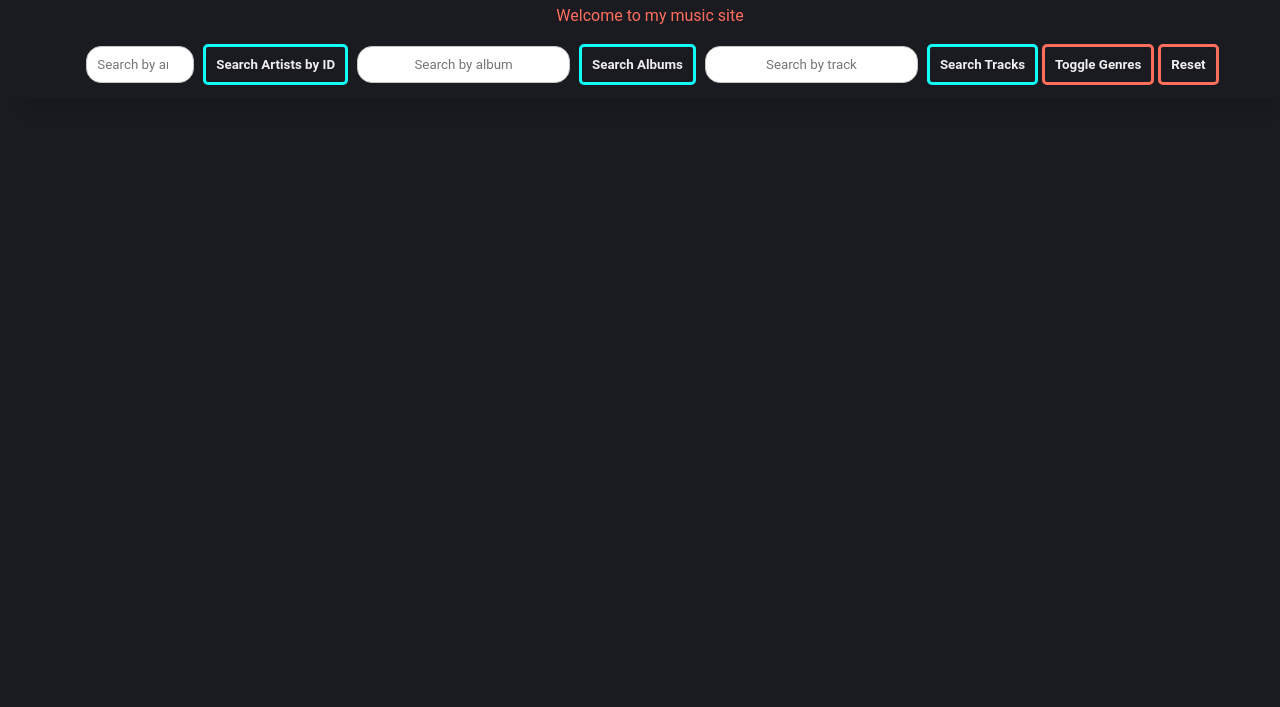
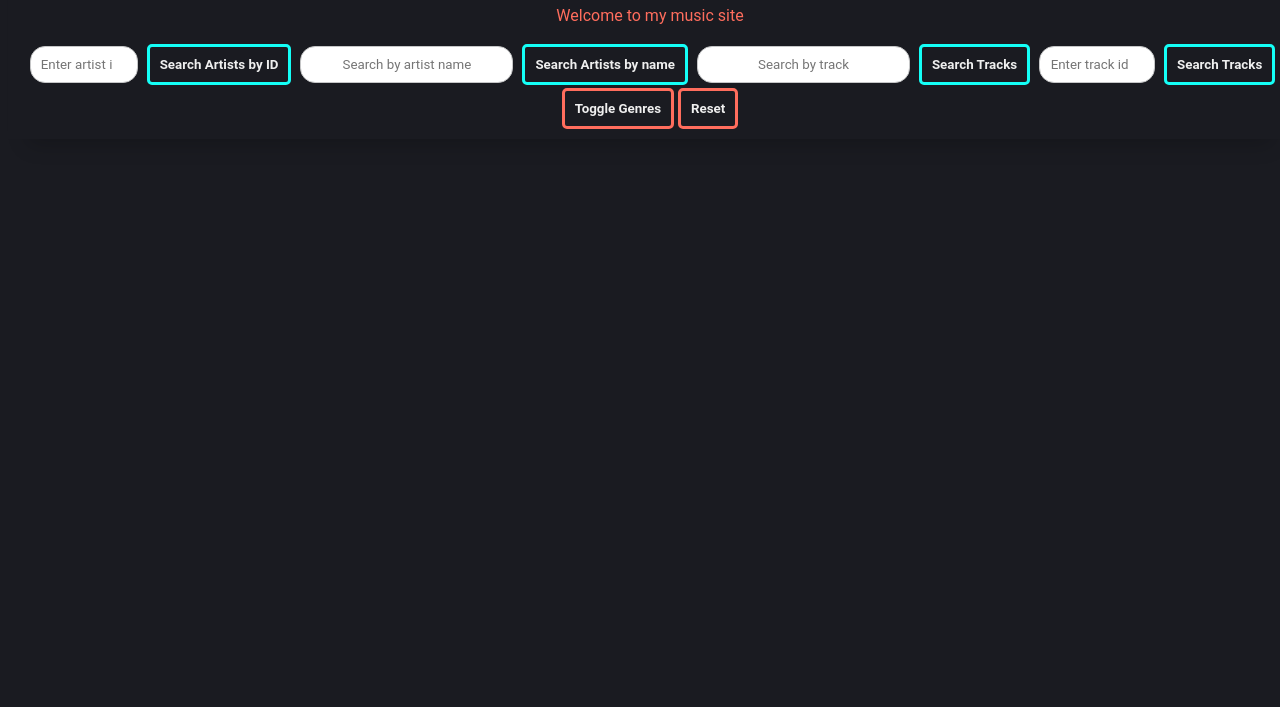
Before and after one commit to Divija1967/se3316-dbharga-lab3, a website: page static/index.html in a window 1280 px wide. Shown: the part 93-800 px from the top of the page. Drawn offline with Linux system fonts and the light colour scheme.

Commit message:
search by ids and by names in seperate search bars

```diff
--- a/static/app.js
+++ b/static/app.js
@@ -1,7 +1,9 @@
 document.getElementById('all-genres').addEventListener('click', getGenres);
 document.getElementById('artist-btn').addEventListener('click', artistDetails);
-document.getElementById('album-btn').addEventListener('click', getAlbums);
+document.getElementById('artist-name-btn').addEventListener('click', getArtistList);
+// document.getElementById('album-btn').addEventListener('click', getAlbums);
 document.getElementById('track-btn').addEventListener('click', getTrackList);
+document.getElementById('track-id-btn').addEventListener('click', trackDetails);
 const n = 10;
 // use input from user
 
@@ -30,14 +32,14 @@ function artistDetails(){
             // check if the input matches the inner text or text content
           value = data[i].artist_id;
           // if the input matches an artist name exactly, move it to the top of the array
-          if (value.indexOf(artInput.value) > -1) {
+          if (value === artInput.value) {
             results[i] = data[i];
           }
         }
         header.append(document.createTextNode(`Artist results for: ${artInput.value}`))
         results.forEach(e => {
             const item = document.createElement('li')
-            item.appendChild(document.createTextNode(`${e.artist_id}. ${e.artist_images} name: ${e.artist_name} About: ${e.artist_bio} Members: ${e.artist_members} Website: ${e.artist_website} Date created: ${e.artist_date_created}`));
+            item.appendChild(document.createTextNode(`${e.artist_id}. ${e.artist_name} - ${e.artist_images} name: ${e.artist_name} About: ${e.artist_bio} Members: ${e.artist_members} Website: ${e.artist_website} Date created: ${e.artist_date_created}`));
             item.classList.add("box")
             list.appendChild(item);
 
@@ -47,7 +49,7 @@ function artistDetails(){
 
 // get list of artists by searching by name
 function getArtistList(){
-    let artInput = document.getElementById("by-artist");       // get input from user
+    let artInput = document.getElementById("by-art-name");       // get input from user
     const list = document.getElementById('artist-list');
     const header = document.getElementById('h-art');
     let results = [];            // so the comparison is not case-sensitive
@@ -68,9 +70,8 @@ function getArtistList(){
         header.append(document.createTextNode(`Artist results for: ${artInput.value}`))
         results.forEach(e => {
             const item = document.createElement('li')
-            item.appendChild(document.createTextNode(`${e.artist_id}`));
+            item.appendChild(document.createTextNode(`${e.artist_id}. ${e.artist_name}`));
             item.classList.add("box")
-            item.addEventListener("click", test(e.artist_id));
             list.appendChild(item);
         });
     })
@@ -78,11 +79,13 @@ function getArtistList(){
 
 // to get track details
 function trackDetails(){
-    let traInput = document.getElementById("by-track");       // get input from user
+    let traInput = document.getElementById("by-track-id");       // get input from user
+    console.log(traInput.value);
     const list = document.getElementById('track-list');
     const header = document.getElementById('h-track');
     let results = [];            // so the comparison is not case-sensitive
     clear(list);
+    clear(header);
     fetch('/api/tracks')
     .then(res => res.json())
     .then(data => {
@@ -91,11 +94,11 @@ function trackDetails(){
             // check if the input matches the inner text or text content
           value = data[i].track_id;
           // if the input matches an artist name exactly, move it to the top of the array
-          if (value.indexOf(traInput.value) > -1) {
+          if (value === traInput.value) {
             results[i] = data[i];
           }
         }
-        header.append(document.createTextNode(`Track results for: ${traInput.value}`))
+        header.append(document.createTextNode(`Track result for id number ${traInput.value}`))
         results.forEach(e => {
             console.log(e);
             const item = document.createElement('li')
--- a/static/index.html
+++ b/static/index.html
@@ -14,13 +14,59 @@
 
         <!-- for search bars -->
         <div class="search">
-            <input type="number" placeholder="Search by artist" id="by-artist" class="search-bar" min="0" max="20000">
-            <button class="search-btn" id="artist-btn">Search Artists by ID</button>
-            <input type="text" placeholder="Search by album" id="by-album" class="search-bar" maxlength="20">
-            <button class="search-btn" id="album-btn">Search Albums</button>
-            <input type="text" placeholder="Search by track" id="by-track" class="search-bar" maxlength="20">
-            <button class="search-btn" id="track-btn">Search Tracks</button>
-            <!-- <input type="text" placeholder="Search by genre" id="by-genre" class="search-bar" maxlength="20"> -->
+            <!-- to search for artist by id -->
+            <input
+                type="number"
+                placeholder="Enter artist id"
+                id="by-artist"
+                class="search-bar"
+                min="0"
+                max="20000">
+            <button
+                class="search-btn"
+                id="artist-btn">
+                Search Artists by ID
+            </button>
+            <!-- to search for list of artists by artist name -->
+            <input
+                type="text"
+                placeholder="Search by artist name"
+                id="by-art-name"
+                class="search-bar"
+                maxlength="20">
+            <button
+                class="search-btn"
+                id="artist-name-btn">
+                Search Artists by name
+            </button>
+            <!-- <input type="text" placeholder="Search by album" id="by-album" class="search-bar" maxlength="20">
+            <button class="search-btn" id="album-btn">Search Albums</button> -->
+            <!-- to search for track by album or track name -->
+            <input
+                type="text"
+                placeholder="Search by track"
+                id="by-track"
+                class="search-bar"
+                maxlength="20">
+            <button
+                class="search-btn"
+                id="track-btn">
+                Search Tracks
+            </button>
+            <!-- to search for track list by track id -->
+            <input
+                type="number"
+                placeholder="Enter track id"
+                id="by-track-id"
+                class="search-bar"
+                min="0"
+                max="200000">
+            <button
+                class="search-btn"
+                id="track-id-btn">
+                Search Tracks
+            </button>
+
             <button id="all-genres">Toggle Genres</button>
             <button id="reset">Reset</button>
         </div>
```
